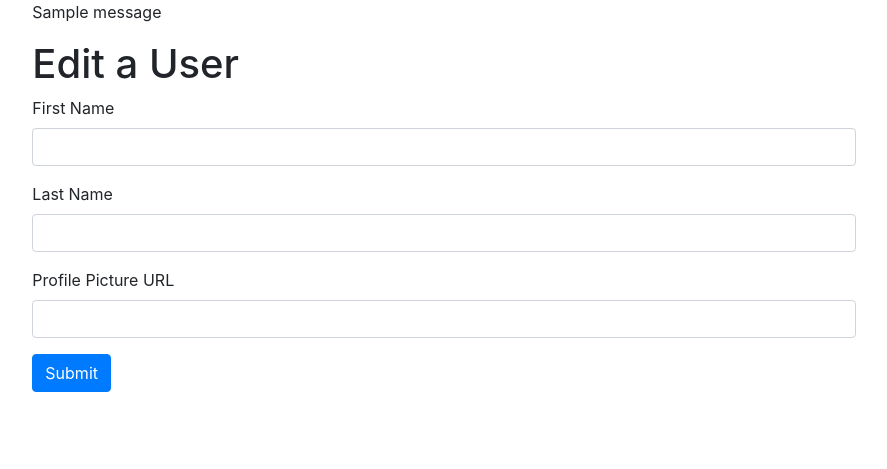
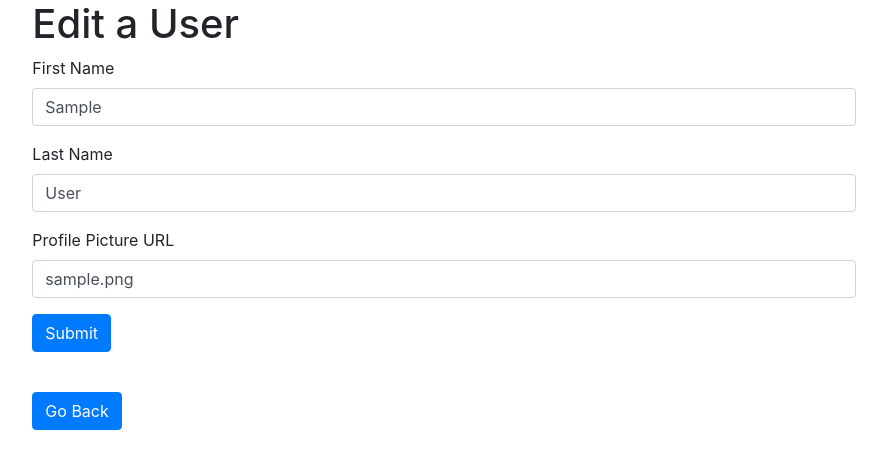
Before and after one commit to Rawgher/sqlalchemy_blog, a Flask app: template templates/edit-user.html in a window 1280 px wide. Shown: the top 469 px of the page, without its empty margins (196-1083 px from the left). Run offline with Flask 3, Linux system fonts and the light colour scheme; the template is opened without the code that fills it: values that come from a table or form of the project are taken from there, others are empty; tables that the repository leaves empty hold one stand-in row (values such as "Sample post"); one stand-in notice (Sample message) is shown.

Commit message:
editing and deleting user working

```diff
--- a/app.py
+++ b/app.py
@@ -47,8 +47,6 @@ def add_user():
 
     db.session.add(user)
     db.session.commit()
-
-    users = User.query.all()
     return redirect('/users')
 
 @app.route("/users/<int:user_id>")
@@ -57,3 +55,34 @@ def single_user(user_id):
 
     user = User.query.get_or_404(user_id)
     return render_template("user.html", user=user)
+
+@app.route("/users/<int:user_id>/edit")
+def show_edit_user(user_id):
+    """Show a single user account"""
+
+    user = User.query.get_or_404(user_id)
+    return render_template("edit-user.html", user=user)
+
+@app.route("/users/<int:user_id>/edit", methods=["POST"])
+def edit_user(user_id):
+    """Edit a user and submit to the database"""
+
+    user = User.query.get_or_404(user_id)
+    user.first_name = request.form['first']
+    user.last_name = request.form['last']
+    user.image_url = request.form['pic-url']
+
+    db.session.add(user)
+    db.session.commit()
+
+    return redirect('/users')
+
+@app.route("/users/<int:user_id>/delete")
+def delete_user(user_id):
+    """Deletes a user from the database"""
+
+    user = User.query.get_or_404(user_id)
+    db.session.delete(user)
+    db.session.commit()
+
+    return redirect('/users')
--- a/templates/base.html
+++ b/templates/base.html
@@ -16,11 +16,7 @@
       <div class="row">
         <div class="col-md col-sm-0"></div>
         <div class="col-md-8 col-sm-12">
-          {% with messages = get_flashed_messages() %} {% if messages %} {% for
-          msg in messages %}
-          <p>{{ msg }}</p>
-          {% endfor %} {% endif %} {% endwith %} {% block content %}BODY CONTENT
-          GOES HERE{% endblock %}
+          {% block content %}BODY CONTENT GOES HERE{% endblock %}
         </div>
         <div class="col-md col-sm-0"></div>
       </div>
--- a/templates/edit-user.html
+++ b/templates/edit-user.html
@@ -6,17 +6,38 @@ content %}
 <form method="POST">
   <div class="form-group">
     <label for="first">First Name</label>
-    <input type="text" class="form-control" name="first" required />
+    <input
+      type="text"
+      class="form-control"
+      name="first"
+      value="{{user.first_name}}"
+      required
+    />
   </div>
   <div class="form-group">
     <label for="last">Last Name</label>
-    <input type="text" class="form-control" name="last" required />
+    <input
+      type="text"
+      class="form-control"
+      name="last"
+      value="{{user.last_name}}"
+      required
+    />
   </div>
   <div class="form-group">
     <label for="pic-url">Profile Picture URL</label>
-    <input type="text" class="form-control" name="pic-url" />
+    <input
+      type="text"
+      class="form-control"
+      name="pic-url"
+      value="{{user.image_url}}"
+    />
   </div>
   <button type="submit" class="btn btn-primary">Submit</button>
 </form>
 
+<a href="/users/{{user.id}}">
+  <button class="btn btn-primary" style="margin-top: 40px">Go Back</button></a
+>
+
 {% endblock %}
--- a/templates/user.html
+++ b/templates/user.html
@@ -1,4 +1,4 @@
-{% extends 'base.html' %} {% block title %}All Users{% endblock %} {% block
+{% extends 'base.html' %} {% block title %}Current User{% endblock %} {% block
 content %}
 
 <h1>Individual User</h1>
```
